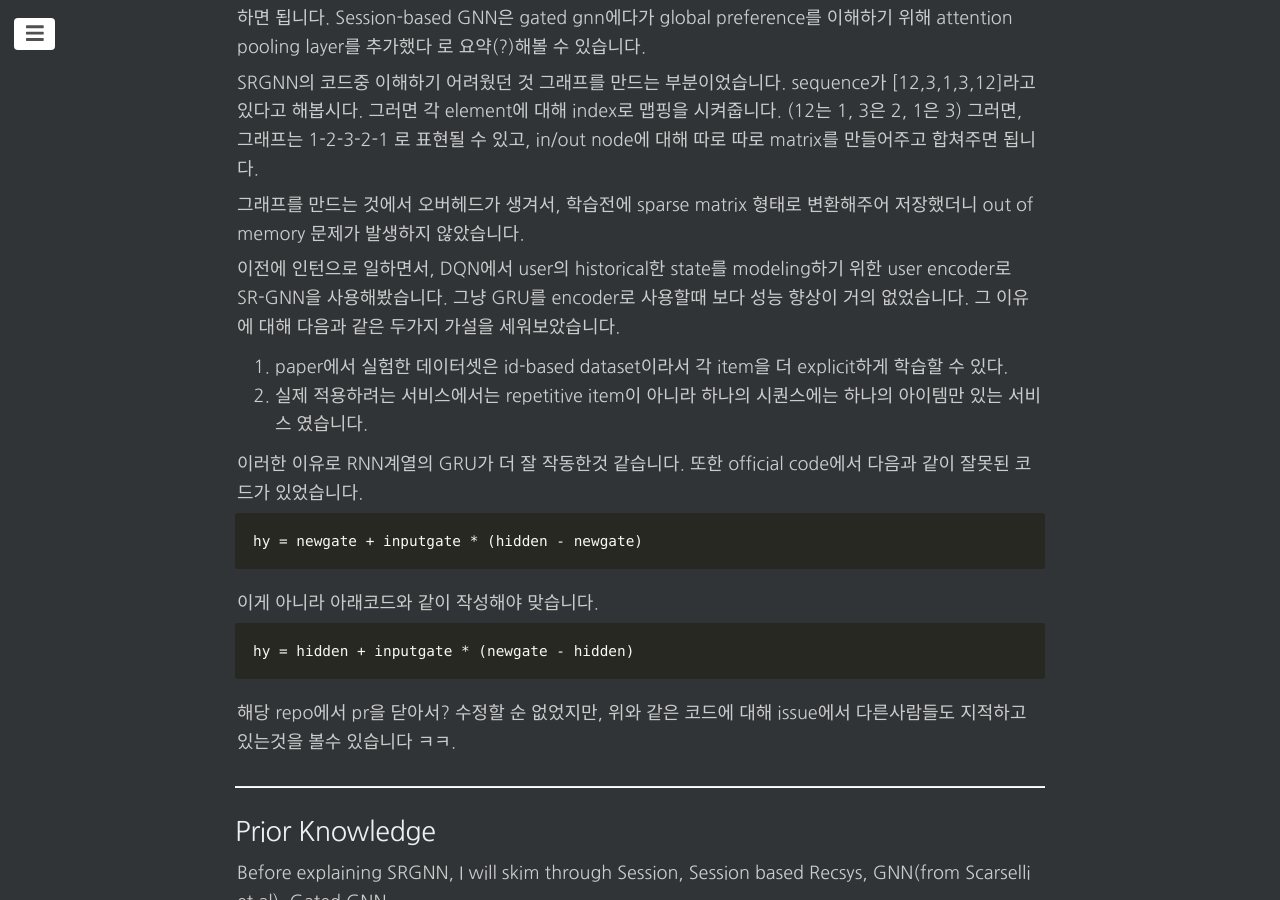
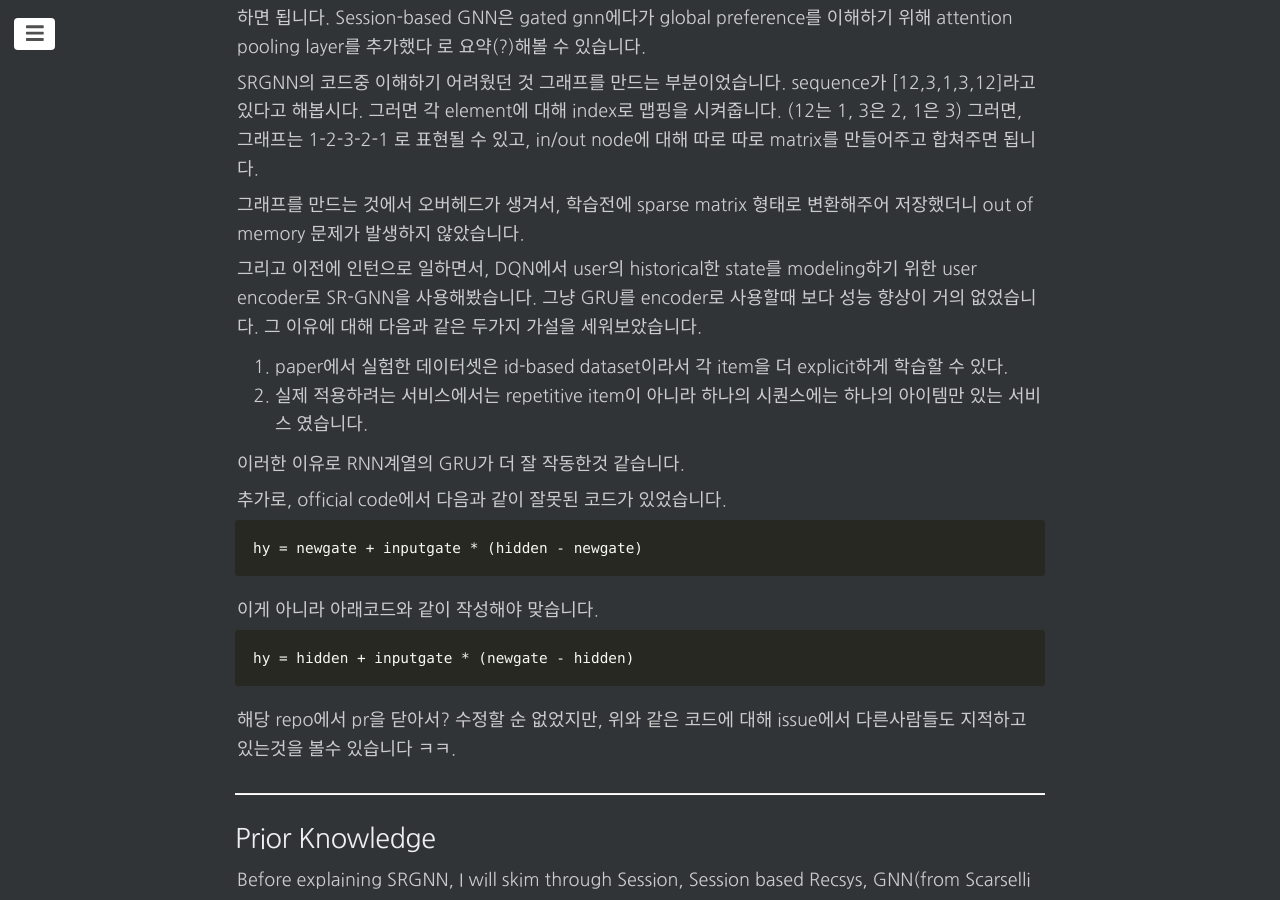
Before and after one commit to changhyeonnam/changhyeonnam.github.io, a Jekyll site: the page built from _posts/2022/2022-9-4-SR_GNN.md, in a window 1280 px wide and 900 px high, scrolled down 416 px. Built offline with Jekyll 4.4.1, drawn with Linux system fonts in a browser that asks for light colours; nearby versions of some CDN libraries; our own code applies the rules of GitHub Pages for plain Markdown files; formulas are drawn with MathJax 3; comment, search, counter and statistics services are not loaded.

Commit message:
update srgnn

````diff
--- a/_posts/2022/2022-9-4-SR_GNN.md
+++ b/_posts/2022/2022-9-4-SR_GNN.md
@@ -20,13 +20,14 @@ sequence가 [12,3,1,3,12]라고 있다고 해봅시다. 그러면 각 element에
 
 그래프를 만드는 것에서 오버헤드가 생겨서, 학습전에 sparse matrix 형태로 변환해주어 저장했더니 out of memory 문제가 발생하지 않았습니다.
 
-이전에 인턴으로 일하면서, DQN에서 user의 historical한 state를 modeling하기 위한 user encoder로 SR-GNN을 사용해봤습니다. 그냥 GRU를 encoder로 사용할때 보다 성능 향상이 거의 없었습니다. 그 이유에 대해 다음과 같은 두가지 가설을 세워보았습니다.
+그리고 이전에 인턴으로 일하면서, DQN에서 user의 historical한 state를 modeling하기 위한 user encoder로 SR-GNN을 사용해봤습니다. 그냥 GRU를 encoder로 사용할때 보다 성능 향상이 거의 없었습니다. 그 이유에 대해 다음과 같은 두가지 가설을 세워보았습니다.
 
 1. paper에서 실험한 데이터셋은 id-based dataset이라서 각 item을 더 explicit하게 학습할 수 있다.
 2. 실제 적용하려는 서비스에서는 repetitive item이 아니라 하나의 시퀀스에는 하나의 아이템만 있는 서비스 였습니다.
 
 이러한 이유로 RNN계열의 GRU가 더 잘 작동한것 같습니다.
-또한 official code에서 다음과 같이 잘못된 코드가 있었습니다.
+
+추가로, official code에서 다음과 같이 잘못된 코드가 있었습니다.
 
 ```python
 hy = newgate + inputgate * (hidden - newgate)
````
